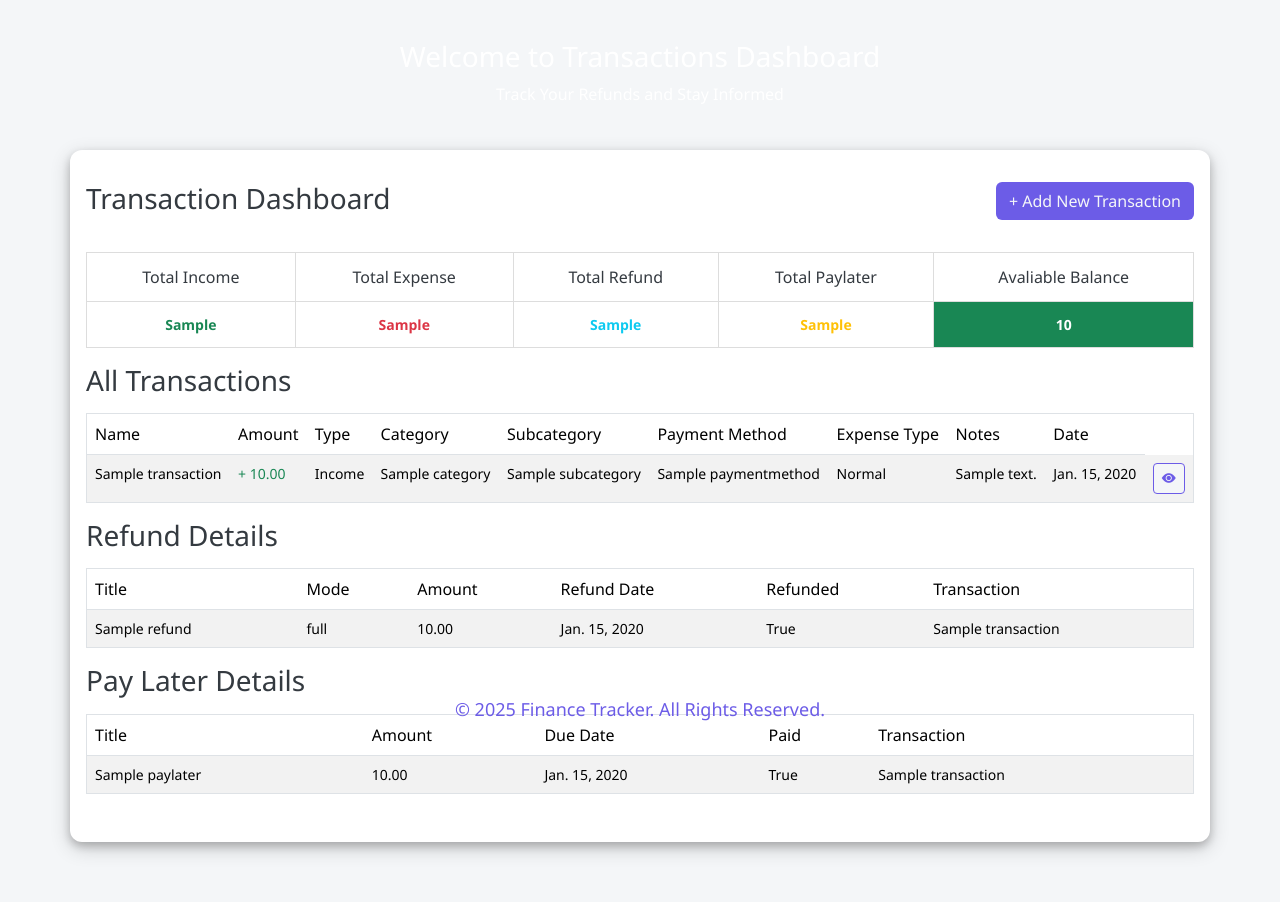
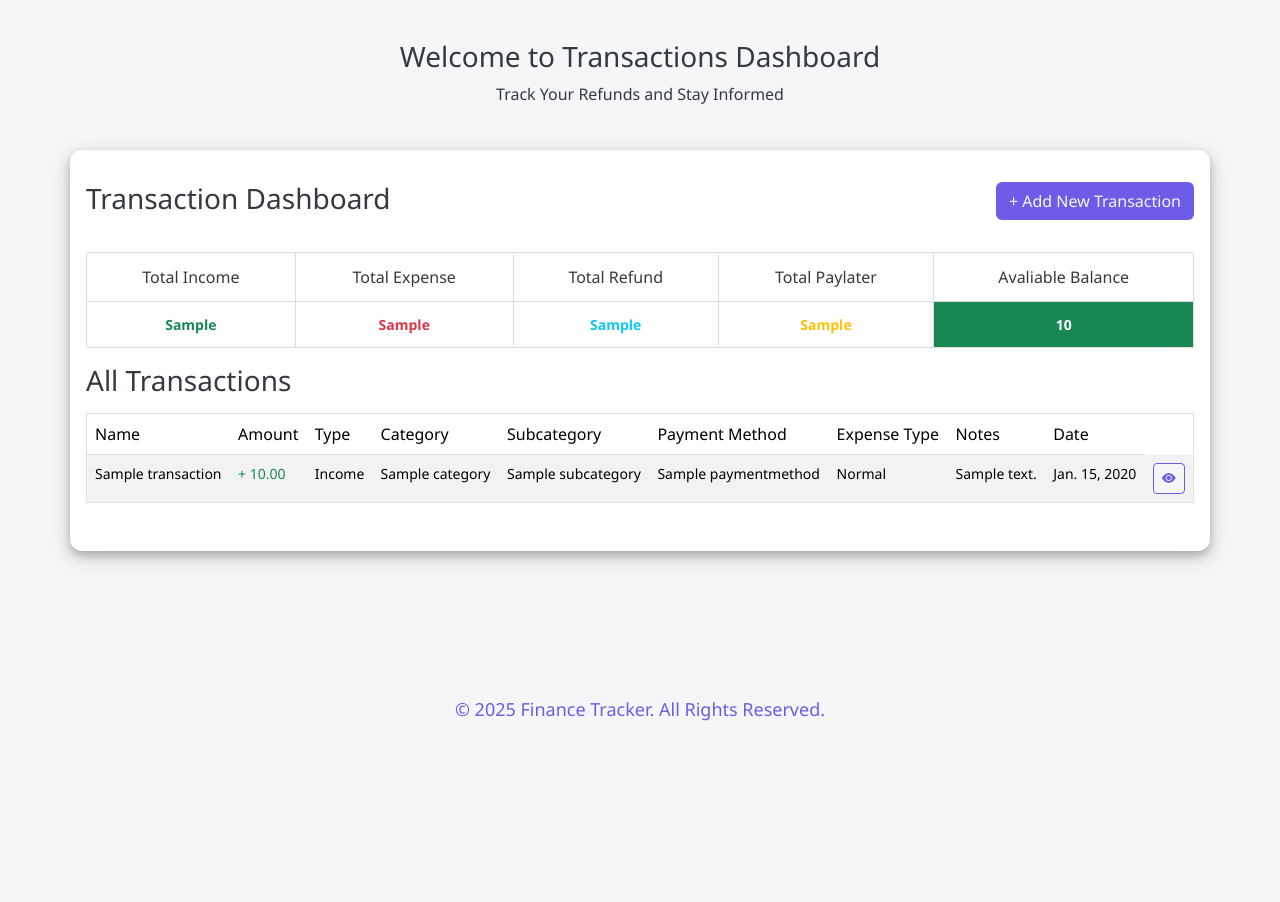
Before and after one commit to Sasi-Kiran-Vullaganti/FinanceTrackerProject, a Django app: template FinanceTrackerApplication/templates/userTransactionDashboard.html in a window 1280 px wide. Shown: the part 62-964 px from the top of the page. After the commit the page ends 783 px from the top, so only its background shows below. Run offline with Django 5.2, Linux system fonts and the light colour scheme; tables that the repository leaves empty hold one stand-in row (values such as "Sample post"); the template is opened without the code that fills it: values that come from a table or form of the project are taken from there, most other values are stand-ins (such as "Sample title", 1, 10 or a date in 2020).

Commit message:
common styles added

```diff
--- a/FinanceTrackerApplication/templates/base.html
+++ b/FinanceTrackerApplication/templates/base.html
@@ -81,7 +81,7 @@
     </main>
 
 
-    <footer style="position: fixed; bottom: 0; width: 100%; text-align: center; padding: 5px; background-color: var(--lightcolor);">
+    <footer style="position: fixed; bottom: 0; width: 100%; text-align: center; padding: 5px; background-color: var(--light-color);">
     <p style="color: var(--primary-color); font-size: 18px; margin-bottom: 10px;">
       © 2025 Finance Tracker. All Rights Reserved.
     </p>
--- a/FinanceTrackerApplication/templates/userTransactionDashboard.html
+++ b/FinanceTrackerApplication/templates/userTransactionDashboard.html
@@ -46,7 +46,7 @@
 
 {% block content %}
 <div class="container-fluid">
-    <div class="row dashboardSec1 " style="color: white;">
+    <div class="row dashboardSec1">
         <div class="col-12">
             <h3>Welcome to Transactions Dashboard</h3>
             <p>Track Your Refunds and Stay Informed</p>
@@ -147,56 +147,6 @@
             </tbody>
         </table>
 
-
-        <h3 class="mb-3">Refund Details</h3>
-        <table border="1" class="table table-striped">
-            <thead>
-                <tr>
-                    <th>Title</th>
-                    <th>Mode</th>
-                    <th>Amount</th>
-                    <th>Refund Date</th>
-                    <th>Refunded</th>
-                    <th>Transaction</th>
-                </tr>
-            </thead>
-            <tbody>
-                {% for refund in refunds %}
-                    <tr>
-                        <td>{{ refund.title }}</td>
-                        <td>{{ refund.mode }}</td>
-                        <td>{{ refund.amount }}</td>
-                        <td>{{ refund.refund_date }}</td>
-                        <td>{{ refund.refunded }}</td>
-                        <td>{{ refund.transaction.name }}</td>
-                    </tr>
-                {% endfor %}
-            </tbody>
-        </table>
-
-        <h3 class="mb-3">Pay Later Details</h3>
-        <table border="1" class="table table-striped">
-            <thead>
-                <tr>
-                    <th>Title</th>
-                    <th>Amount</th>
-                    <th>Due Date</th>
-                    <th>Paid</th>
-                    <th>Transaction</th>
-                </tr>
-            </thead>
-            <tbody>
-                {% for paylater in paylaters %}
-                    <tr>
-                        <td>{{ paylater.title }}</td>
-                        <td>{{ paylater.amount }}</td>
-                        <td>{{ paylater.due_date }}</td>
-                        <td>{{ paylater.paid }}</td>
-                        <td>{{ paylater.transaction.name }}</td>
-                    </tr>
-                {% endfor %}
-            </tbody>
-        </table>
         </div>
     </div>
 </div>
```
Also changed, not shown: FinanceTrackerApplication/templates/PayLaterDashboard.html (+6 -4 lines), FinanceTrackerApplication/templates/RefundsDashboard.html (+6 -4 lines).
